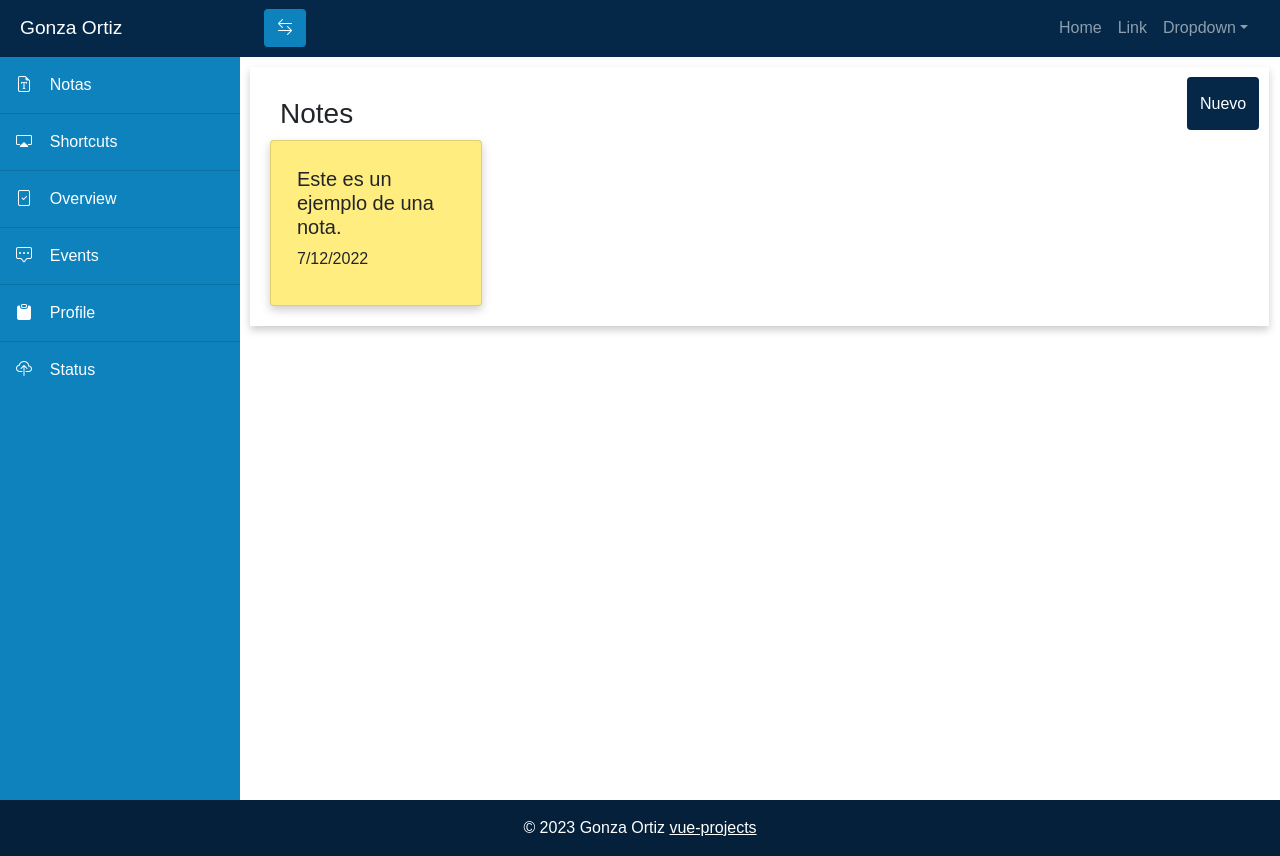
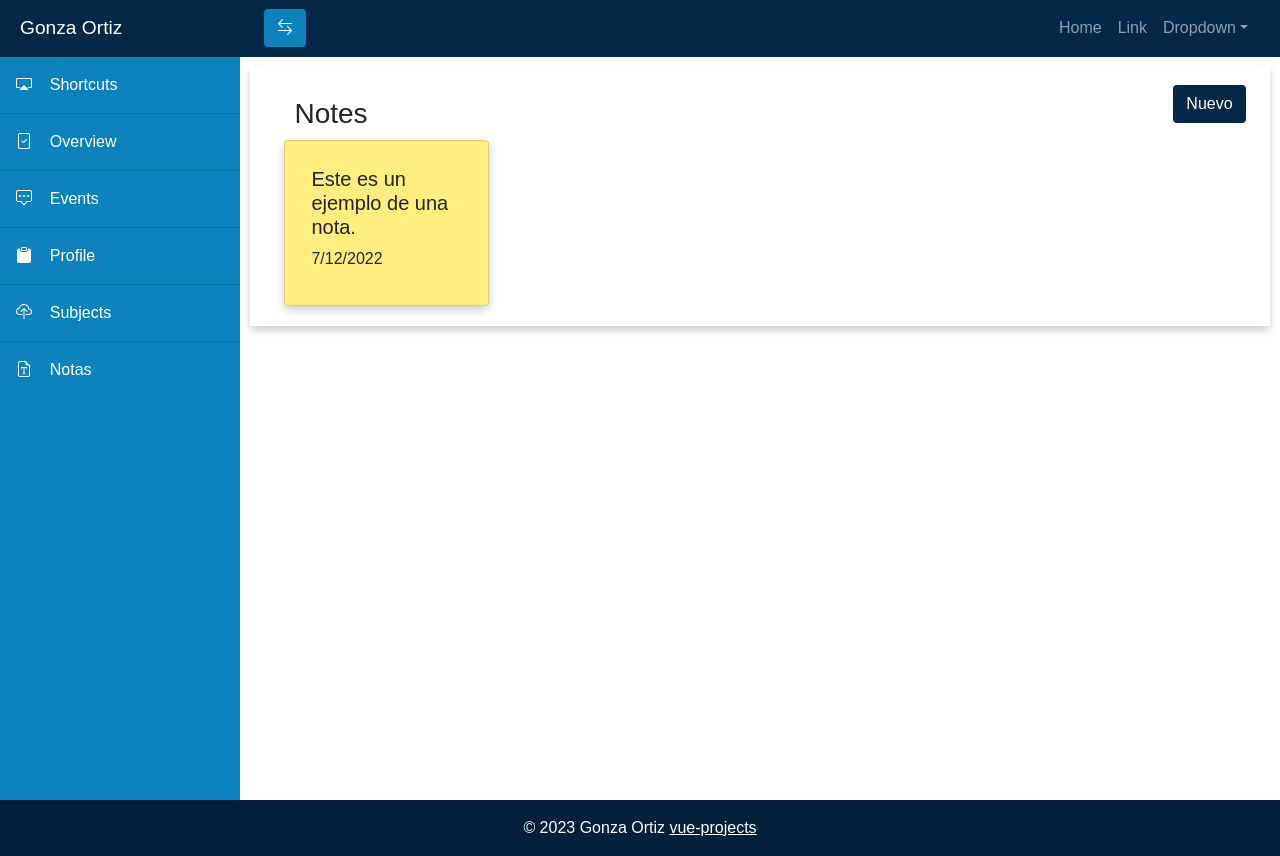
Before and after one commit to GonzaOrtiz/vue-projects-gon, a Vue app: page /notes in a window 1280 px wide. Built offline with nearby package versions, Linux system fonts and the light colour scheme.

Commit message:
css custom global

```diff
--- a/src/App.vue
+++ b/src/App.vue
@@ -10,9 +10,6 @@ import { RouterLink, RouterView } from 'vue-router'
     <div class="  bg back-second-color" id="sidebar-wrapper">
       <div class="sidebar-heading  bg backcolor textcolor">Gonza Ortiz</div>
       <div class="list-group list-group-flush">
-        <RouterLink class="list-group-item list-group-item-action list-group-item
-        back-second-color textcolor p-3" to="/notes"> <i class="bi bi-file-earmark-font">&nbsp; &nbsp;</i> Notas
-        </RouterLink>
         <a class="list-group-item list-group-item-action list-group-item back-second-color textcolor p-3" href="#!"><i
             class="bi bi-cast">&nbsp; &nbsp;</i> Shortcuts</a>
         <a class="list-group-item list-group-item-action list-group-item back-second-color textcolor p-3" href="#!"><i
@@ -21,8 +18,12 @@ import { RouterLink, RouterView } from 'vue-router'
             class="bi bi-chat-square-dots">&nbsp; &nbsp;</i> Events</a>
         <a class="list-group-item list-group-item-action list-group-item back-second-color textcolor p-3" href="#!"><i
             class="bi bi-clipboard-fill">&nbsp; &nbsp;</i> Profile</a>
-        <a class="list-group-item list-group-item-action list-group-item back-second-color textcolor p-3" href="#!"><i
-            class="bi bi-cloud-upload">&nbsp; &nbsp;</i> Status</a>
+            <RouterLink class="list-group-item list-group-item-action list-group-item
+        back-second-color textcolor p-3" to="/subjects"> <i class="bi bi-cloud-upload">&nbsp; &nbsp;</i> Subjects
+        </RouterLink>
+            <RouterLink class="list-group-item list-group-item-action list-group-item
+        back-second-color textcolor p-3" to="/notes"> <i class="bi bi-file-earmark-font">&nbsp; &nbsp;</i> Notas
+        </RouterLink>
       </div>
     </div>
 
--- a/src/router/index.ts
+++ b/src/router/index.ts
@@ -1,20 +1,18 @@
 import { createRouter, createWebHistory } from 'vue-router'
-import HomeView from '../views/HomeView.vue'
 
 const router = createRouter({
   history: createWebHistory(import.meta.env.BASE_URL),
   routes: [
     {
-      path: '/',
-      name: 'home',
-      component: HomeView
-    },
-    {
       path: '/notes',
       name: 'notes',
       component: () => import('../views/NotesView.vue')
     },
-
+    {
+      path: '/subjects',
+      name: 'subjects',
+      component:  () => import('../views/SubjectsView.vue')
+    },
   ]
 })
 
--- a/src/views/NotesView.vue
+++ b/src/views/NotesView.vue
@@ -1,26 +1,12 @@
 <template>
-  <Teleport to="body">
-    <ModalVue :show="showModal" @close="showModal = false">
-      <template v-slot:tittle>
-        <div class="d-flex justify-content-center mb-3">
-        <h3>Agregar nota</h3>
+  <div class="container-fluid setting-principal-card">
+    <div class="d-flex justify-content-between align-items-center">
+      <div col>
+      <h3 class="h3-custom">Notes</h3>
       </div>
-      </template>
-      <template v-slot:area>
-        <textarea v-model="newNote"></textarea>
-        <p class="redcolor" v-if="errorMessage">{{ errorMessage }}</p>
-      </template>
-      <template v-slot:buttons>
-          <button class="btn btn-danger textcolor overlay mx-3" @click="showModal = false">Cerrar</button>
-          <button class="btn btn-success textcolor overlay" @click="btnAddNote">Aceptar</button>
-      </template>
-    </ModalVue>
-  </Teleport>
-
-  <div class="container-fluid setting-principal-card">
-    <div class="d-flex justify-content-between">
-      <h3>Notes</h3>
-      <button class="btn btn backcolor textcolor" id="show-modal" @click="showModal = true">Nuevo</button>
+       <div col>
+      <button class="btn btn backcolor textcolor mb-auto" id="show-modal" @click="showModal = true">Nuevo</button>
+       </div>
     </div>
     <div class="row" v-if="notes.length <=0">
       <div class="col-sm-3 ">
@@ -43,6 +29,24 @@
       </div>
     </div>
   </div>
+  <Teleport to="body">
+    <ModalVue :show="showModal" @close="showModal = false">
+      <template v-slot:tittle>
+        <div class="d-flex justify-content-center mb-3">
+        <h3 class="h3-custom">Agregar nota</h3>
+      </div>
+      </template>
+      <template v-slot:area>
+        <textarea v-model="newNote"></textarea>
+        <p class="redcolor" v-if="errorMessage">{{ errorMessage }}</p>
+      </template>
+      <template v-slot:buttons>
+          <button class="btn btn-danger textcolor overlay mx-3 mb-auto" @click="showModal = false">Cerrar</button>
+          <button class="btn btn-success textcolor overlay mb-auto" @click="btnAddNote">Aceptar</button>
+      </template>
+    </ModalVue>
+  </Teleport>
+
 </template>
 
 <script lang="ts" setup>
@@ -76,55 +80,3 @@ function getRandomColor() {
 }
 
 </script>
-
-<style scoped>
-.setting {
-  box-shadow: 0 4px 10px 0 rgba(0, 0, 0, 0.2);
-  max-width: 300px;
-  font-family: arial;
-  margin: 10px 10px 10px 10px;
-  padding: 10px 10px 10px 10px;
-}
-
-h3 {
-  margin: 10px 10px 0px 10px;
-  padding: 10px 10px 0px 10px;
-}
-
-textarea {
-  height: 100px;
-  width: 340px;
-  /* border-color: rgb(5, 40, 72); */
-  border-color: grey;
-  border-radius: 5px;
-}
-
-.redcolor {
-  color: red;
-}
-
-.backcolor {
-  background-color: rgb(5, 40, 72);
-  font-family: arial;
-}
-
-.textcolor {
-  color: white;
-  font-size: medium;
-  font-family: arial;
-}
-
-
-
-.btn-set {
-  padding: 10px 20px;
-}
-
-.setting-principal-card {
-  box-shadow: 0 4px 8px 0 rgba(0, 0, 0, 0.2);
-  margin: 10px 10px 10px 10px;
-  padding: 10px 10px 10px 10px;
-  max-width: 98%;
-  font-family: arial;
-}
-</style>
--- /dev/null
+++ b/src/views/SubjectsView.vue
@@ -0,0 +1,20 @@
+<template>
+  <div class="container-fluid setting-principal-card">
+    <div class="d-flex justify-content-between align-items-center">
+            <h3 class="h3-custom" >Subjects</h3>
+        </div>
+        <div class="row">
+      <div class="col-sm-3 ">
+        <div class="card setting" style="backgroundColor: hsl(51.45215472304891, 100%, 75%)">
+          <div class="card-body">
+            <h5 class="card-text">Este es un ejemplo de una nota.</h5>
+            <p class="card-title">{{ Date() }}</p>
+          </div>
+        </div>
+      </div>
+    </div>
+    </div>
+
+
+
+</template>
```
Also changed, not shown: src/assets/styles.css.
